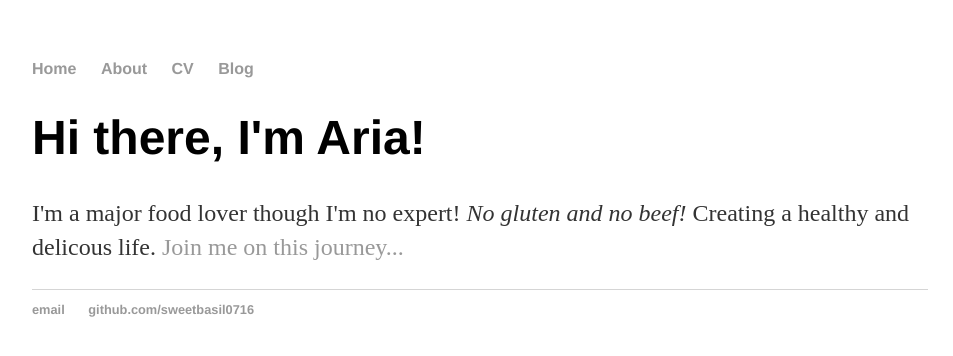
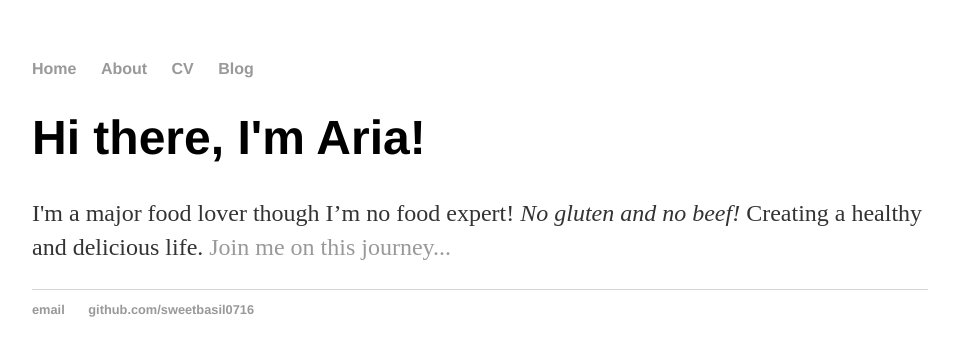
Before and after one commit to Sweetbasil0716/ariag.com, a Jekyll site: the page built from index.html, in a window 1280 px wide. Shown: the top 356 px of the page, without its empty margins (160-1113 px from the left). Built offline with Jekyll 4.4.1, drawn with Linux system fonts in a browser that asks for light colours.

Commit message:
Update index.html

```diff
--- a/index.html
+++ b/index.html
@@ -1,30 +1,8 @@
-<!DOCTYPE html>
-<html>
-	<head>
-		<title> Aria G, Food Lover!</title>
-		<!-- link to main stylesheet -->
-		<link rel="stylesheet" type="text/css" href="/css/main.css">
-	</head>
-	<body>
-		<nav>
-    		<ul>
-        		<li><a href="/">Home</a></li>
-	        	<li><a href="/about">About</a></li>
-        		<li><a href="/cv">CV</a></li>
-        		<li><a href="/blog">Blog</a></li>
-    		</ul>
-		</nav>
-		<div class="container">
-    		<div class="blurb">
-        		<h1>Hi there, I'm Aria!</h1>
-				<p>I'm a major food lover though I'm no expert! <em>No gluten and no beef!</em> Creating a healthy and delicous life. <a href="/about">Join me on this journey...</a></p>
-    		</div><!-- /.blurb -->
-		</div><!-- /.container -->
-		<footer>
-    		<ul>
-        		<li><a href="mailto:ariag1013@gmail.com">email</a></li>
-        		<li><a href="https://github.com/sweetbasil0716">github.com/sweetbasil0716</a></li>
-			</ul>
-		</footer>
-	</body>
-</html>
+---
+layout: default
+title: Aria G, Food Lover!
+---
+<div class="blurb">
+	<h1>Hi there, I'm Aria!</h1>
+	<p>I'm a major food lover though I’m no food expert! <em>No gluten and no beef!</em> Creating a healthy and delicious life. <a href="/about">Join me on this journey...</a></p>
+</div><!-- /.blurb -->
```
